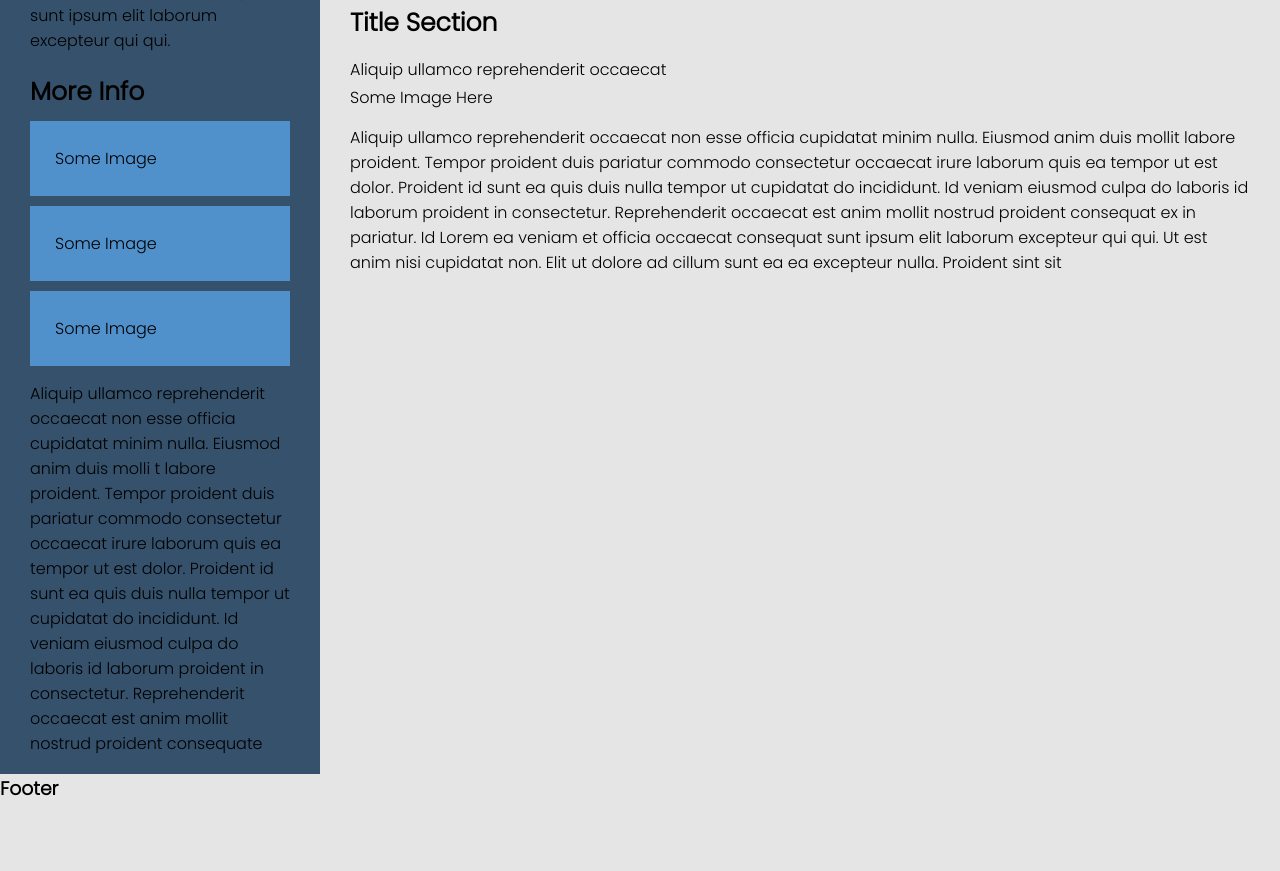
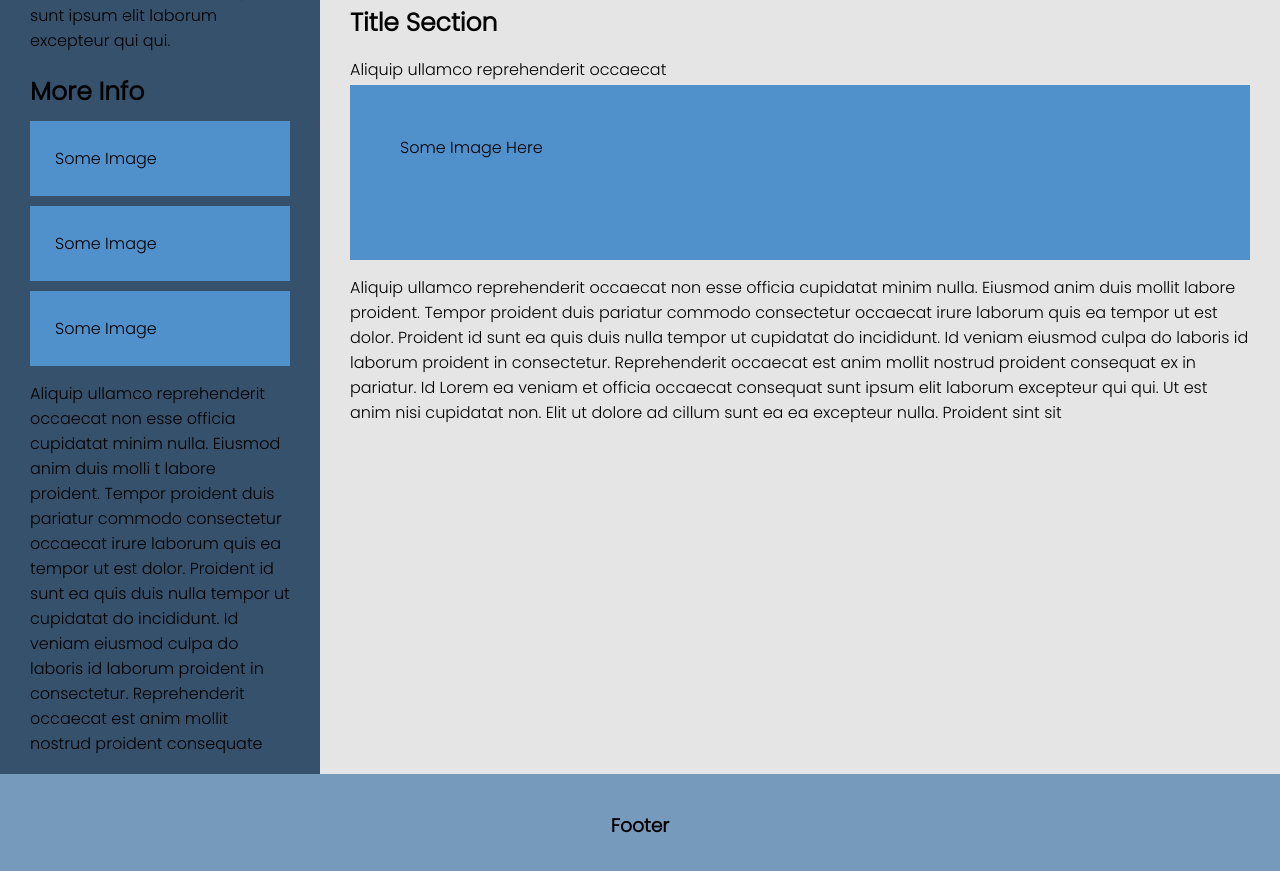
Before and after one commit to pad-code/responsive_flex, a plain HTML site: page index.html in a window 1280 px wide. Shown: the part 825-1696 px from the top of the page. Before the commit the page ends 1628 px from the top, so only its background shows below. Drawn offline with Linux system fonts and the light colour scheme.

Commit message:
added media query

```diff
--- a/css/style.css
+++ b/css/style.css
@@ -131,3 +131,36 @@ header>h6{
 .main-section>.image-display>.some-image-main:nth-child(3){
     margin-right: 0;
 }
+
+.main-section>.some-image-main2{
+    background: #5090CB;
+    padding: 50px 50px 100px 50px;
+}
+
+/* footer */
+footer{
+    display: flex;
+    background-color: #769ABC;
+    height: 102px;
+    justify-content: center;
+    align-items: center;
+}
+
+
+/* media query */
+
+/* style for screen from width = 1024px and lower*/
+@media screen and (max-width: 1204px){
+    .landing-right{
+        display: none;
+    }
+}
+
+/* style for screen from width = 500px and lower*/
+@media screen and (max-width: 500px){
+    header>h3{
+        font-size: 20px;
+    }
+
+    /* hide button when max-width = 500px  -- h6 element -- */
+}
```
